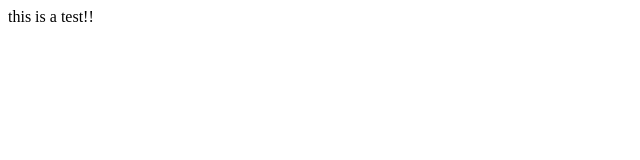
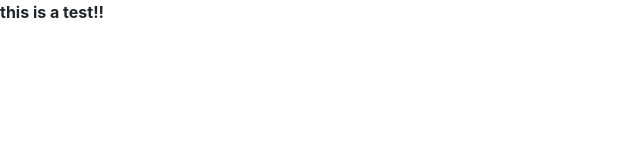
Before and after one commit to PauloMateusLeite/PauloMateusLeite.github.io, a plain HTML site: page index.html in a window 1280 px wide. Shown: the full height of the page, 0-640 px from the left. Drawn offline with nearby package versions, Linux system fonts and the light colour scheme; a web font is replaced by a local one.

Commit message:
Update index.html

```diff
--- a/index.html
+++ b/index.html
@@ -2,6 +2,7 @@
 <head>
 <!-- Primary Meta Tags -->
 <title>Meta Tags — Preview, Edit and Generate</title>
+<link rel="stylesheet" href="https://cdn.jsdelivr.net/npm/bootswatch@4.5.2/dist/sketchy/bootstrap.min.css" integrity="sha384-RxqHG2ilm4r6aFRpGmBbGTjsqwfqHOKy1ArsMhHusnRO47jcGqpIQqlQK/kmGy9R" crossorigin="anonymous">
 <meta name="title" content="Meta Tags — Preview, Edit and Generate">
 <meta name="description" content="With Meta Tags you can edit and experiment with your content then preview how your webpage will look on Google, Facebook, Twitter and more!">
 
```
